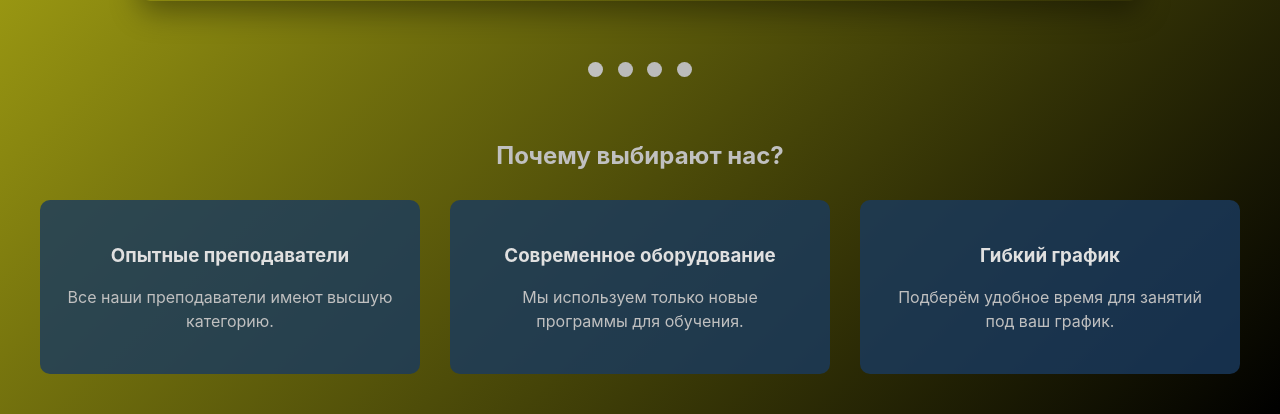
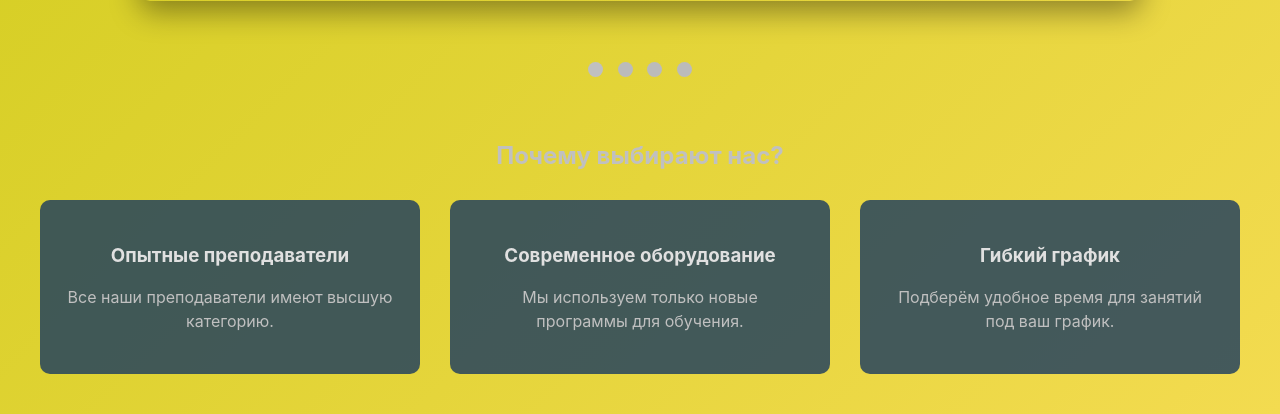
Before and after one commit to frank0vv/demoexam1, a PHP site: page / in a window 1280 px wide. Shown: the part 602-1016 px from the top of the page. Run offline with PHP 8.4, Linux system fonts and the light colour scheme.

Commit message:
Add files via upload

```diff
--- a/index.php
+++ b/index.php
@@ -21,7 +21,7 @@ $is_admin = isset($_SESSION['admin']) && $_SESSION['admin'];
     /* Основные цвета: синий и серебристый (как на странице регистрации) */
     :root {
       --blue-dark: #cecb18ff;
-      --blue-medium: #000000ff;
+      --blue-medium: #f3db50ff;
       --blue-light: #778f0fff;
       --silver: #c0c0c0;
       --silver-light: #e0e0e0;
@@ -236,7 +236,7 @@ $is_admin = isset($_SESSION['admin']) && $_SESSION['admin'];
   </div>
 
   <div class="mySlides fade">
-    <img src="https://www.kti.ru/img/news/1211/big_5b6c68b6d188413ca564f811f95bf318507fc1e023536ee8255432598f452.png" alt="Слайд 2">
+    <img src="slide18-l-1.jpg" alt="Слайд 2">
     <div class="text">Курсы переподготовки</div>
   </div>
 
```
